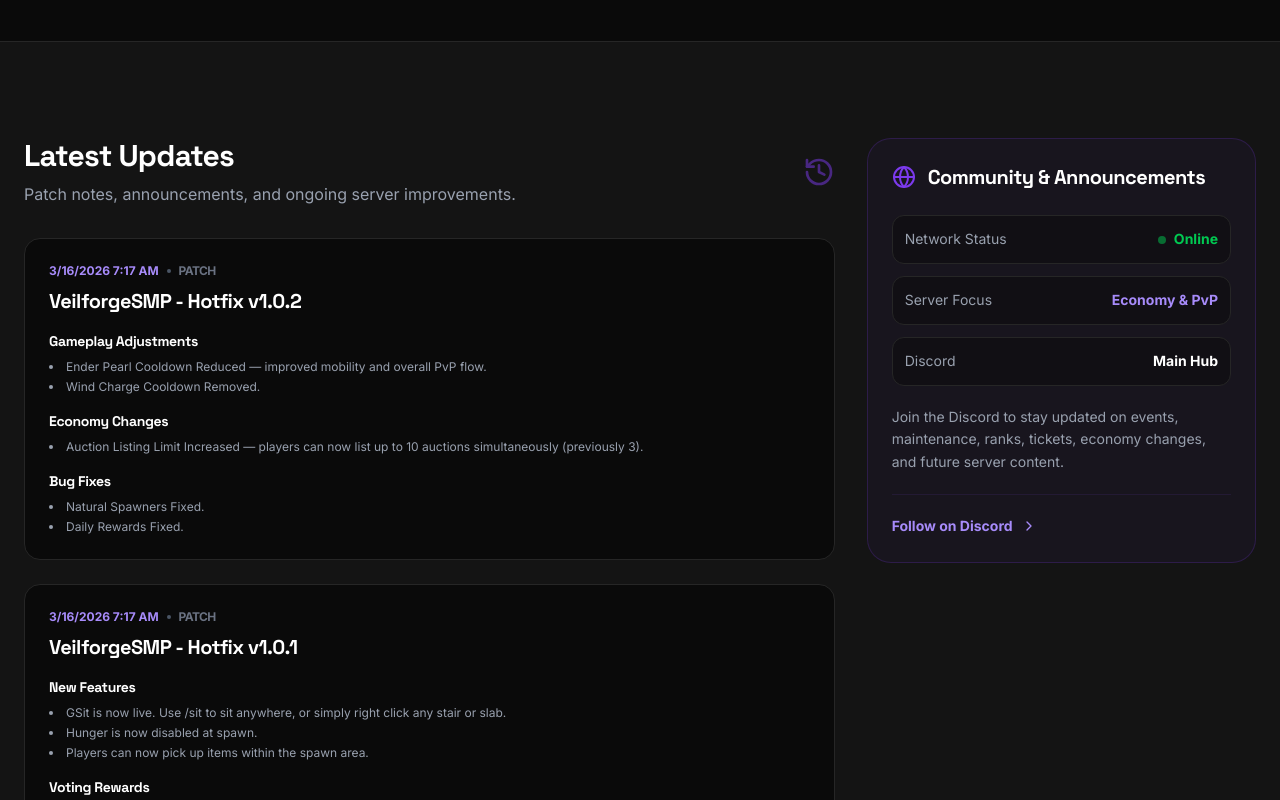
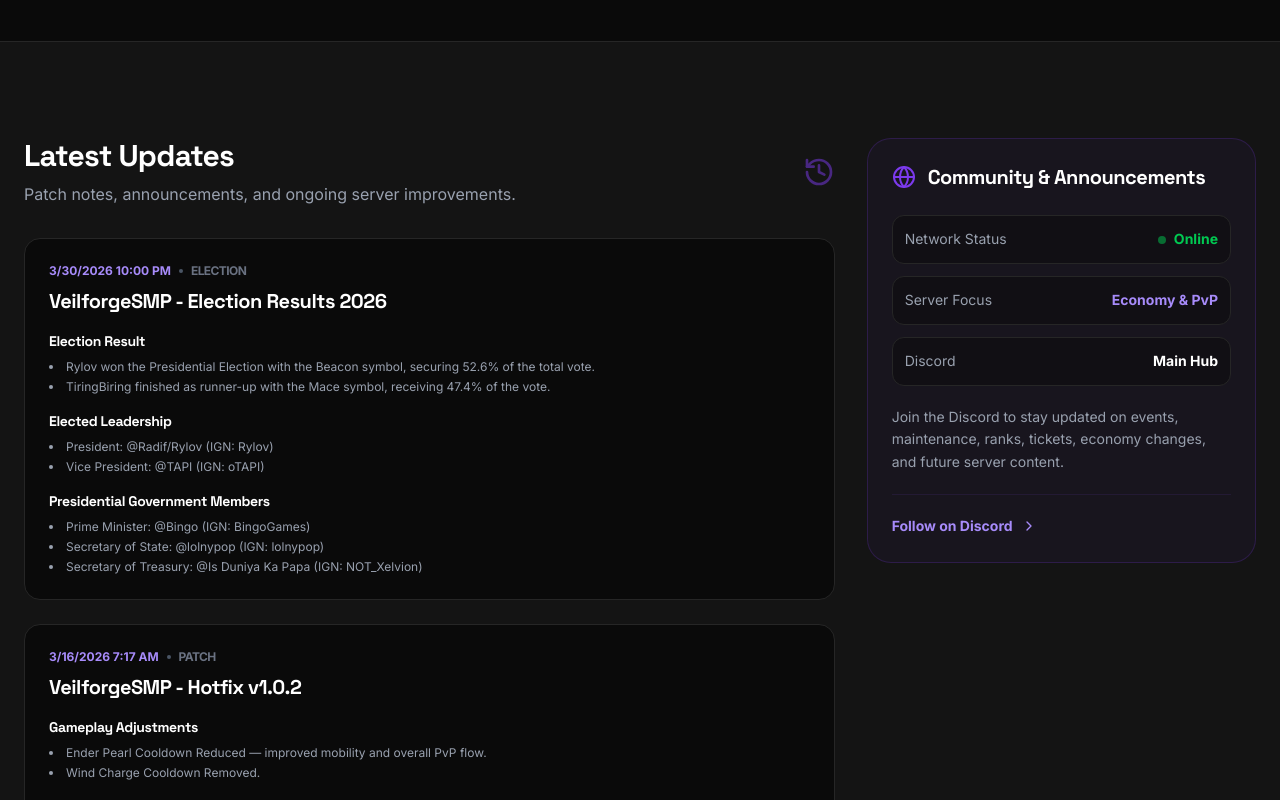
Before and after one commit to faheem201/VeilforgeSMP, a React (Vite) app: page / in a window 1280 px wide. Shown: the part 3470-4270 px from the top of the page. Built offline with nearby package versions, Linux system fonts and the light colour scheme.

Commit message:
Update App.tsx

```diff
--- a/src/App.tsx
+++ b/src/App.tsx
@@ -432,7 +432,7 @@ const Ranks = () => {
       button: 'bg-white/5 hover:bg-white/10 border border-white/10 text-white',
       perks: [
         '+1 Home',
-        '',
+        '+5 order slots',
         '+2 auction slots',
         'Small shard bonus',
         'Rank tag',
@@ -570,6 +570,37 @@ const Ranks = () => {
 
 const Updates = () => {
   const latestUpdates = [
+    {
+     date: '3/30/2026 10:00 PM',
+     title: 'VeilforgeSMP - Election Results 2026',
+     type: 'Election',
+     content: (
+       <div className="space-y-4">
+         <div>
+           <h4 className="text-white font-bold text-sm mb-2">Election Result</h4>
+           <ul className="list-disc list-inside text-gray-400 text-xs space-y-1">
+           <li>Rylov won the Presidential Election with the Beacon symbol, securing 52.6% of the total vote.</li>
+           <li>TiringBiring finished as runner-up with the Mace symbol, receiving 47.4% of the vote.</li>
+        </ul>
+      </div>
+      <div>
+        <h4 className="text-white font-bold text-sm mb-2">Elected Leadership</h4>
+        <ul className="list-disc list-inside text-gray-400 text-xs space-y-1">
+          <li>President: @Radif/Rylov (IGN: Rylov)</li>
+          <li>Vice President: @TAPI (IGN: oTAPI)</li>
+        </ul>
+       </div>
+       <div>
+        <h4 className="text-white font-bold text-sm mb-2">Presidential Government Members</h4>
+        <ul className="list-disc list-inside text-gray-400 text-xs space-y-1">
+          <li>Prime Minister: @Bingo (IGN: BingoGames)</li>
+          <li>Secretary of State: @lolnypop (IGN: lolnypop)</li>
+          <li>Secretary of Treasury: @Is Duniya Ka Papa (IGN: NOT_Xelvion)</li>
+        </ul>
+      </div>
+       </div>
+     ),
+    },
     {
       date: '3/16/2026 7:17 AM',
       title: 'VeilforgeSMP - Hotfix v1.0.2',
```
